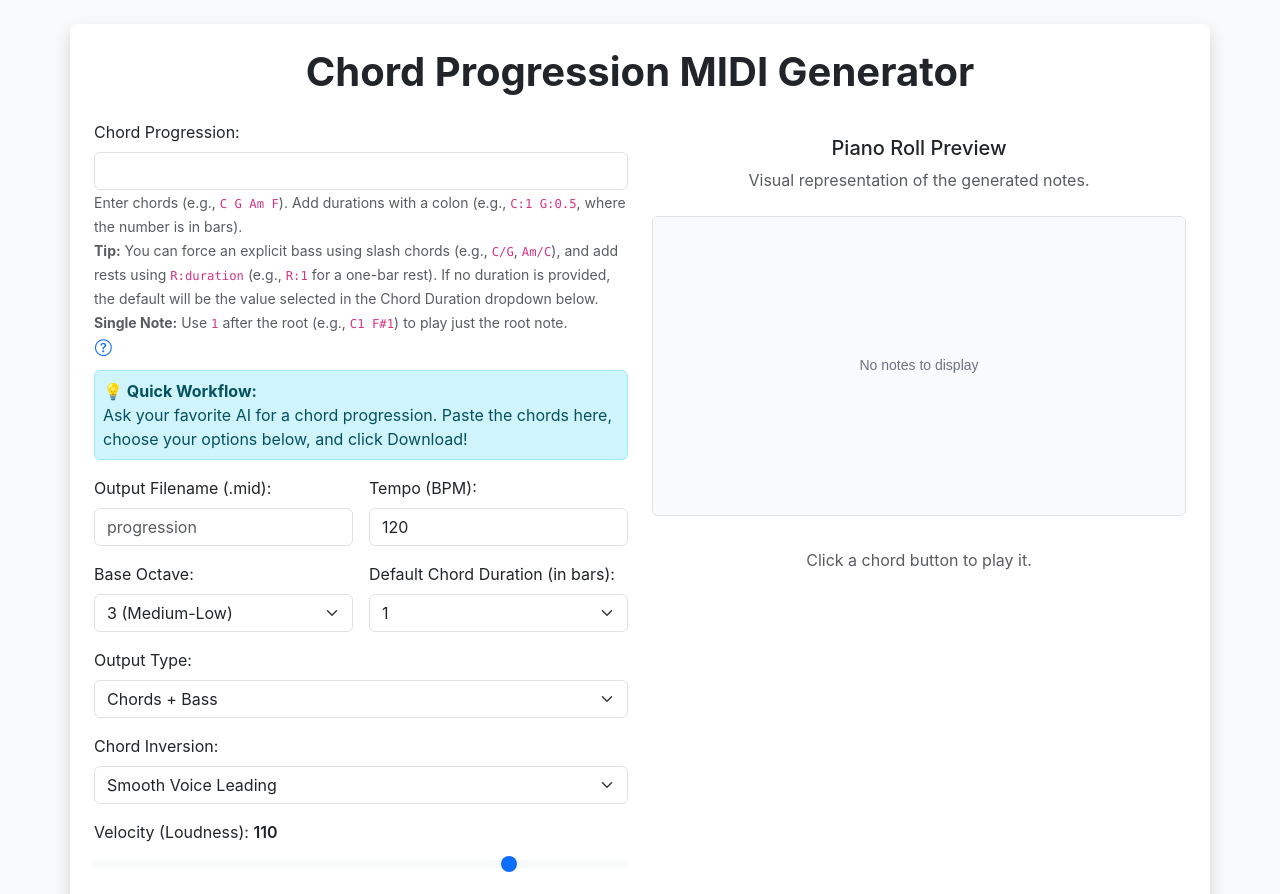
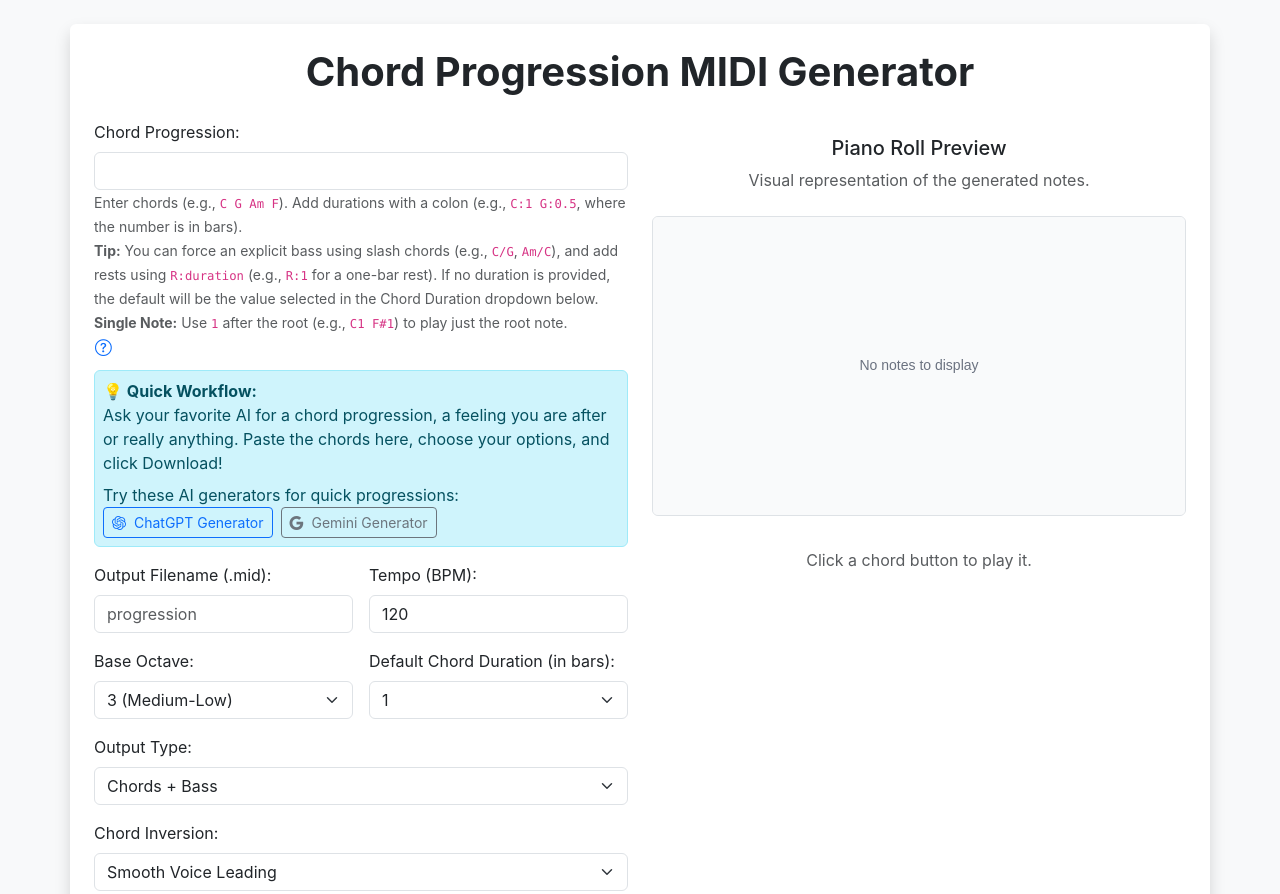
Before and after one commit to 1legality/progression-to-midi, a website with bundled scripts: page index.html in a window 1280 px wide. Shown: the top 894 px of the page. Built offline with nearby package versions, Linux system fonts and the light colour scheme.

Commit message:
Update quick workflow instructions and add AI links
Enhanced the quick workflow section in index.html to clarify instructions and added links to ChatGPT and Gemini chord progression generators for user convenience.

```diff
--- a/index.html
+++ b/index.html
@@ -34,9 +34,21 @@
                         </small>
                         <div class="alert alert-info mt-2 p-2">
                             <strong>💡 Quick Workflow:</strong>
-                            <p class="mb-0">Ask your favorite AI for a chord progression. Paste the chords here, choose
-                                your options below, and click
-                                Download!</p>
+                            <p class="mb-0">Ask your favorite AI for a chord progression, a feeling you are after or really anything.
+                                Paste the chords here, choose your options, and click Download!</p>
+                            <div class="mt-2 d-flex align-items-center flex-wrap">
+                                <span class="me-3">Try these AI generators for quick progressions:</span>
+                                <div class="d-flex gap-2">
+                                    <a href="https://chatgpt.com/g/g-682e7b9f338881919be4abdc2900b752-chord-progression-generator" target="_blank" rel="noopener noreferrer" class="btn btn-sm btn-outline-primary" aria-label="Open ChatGPT generator">
+                                        <i class="bi bi-openai me-1" aria-hidden="true"></i>
+                                        ChatGPT Generator
+                                    </a>
+                                    <a href="https://gemini.google.com/gem/1mEp9hCTbbA9UybeB3l8-ZQEkzQKC1TXh?usp=sharing" target="_blank" rel="noopener noreferrer" class="btn btn-sm btn-outline-secondary" aria-label="Open Gemini generator">
+                                        <i class="bi bi-google me-1" aria-hidden="true"></i>
+                                        Gemini Generator
+                                    </a>
+                                </div>
+                            </div>
                         </div>
                     </div>
 
```
